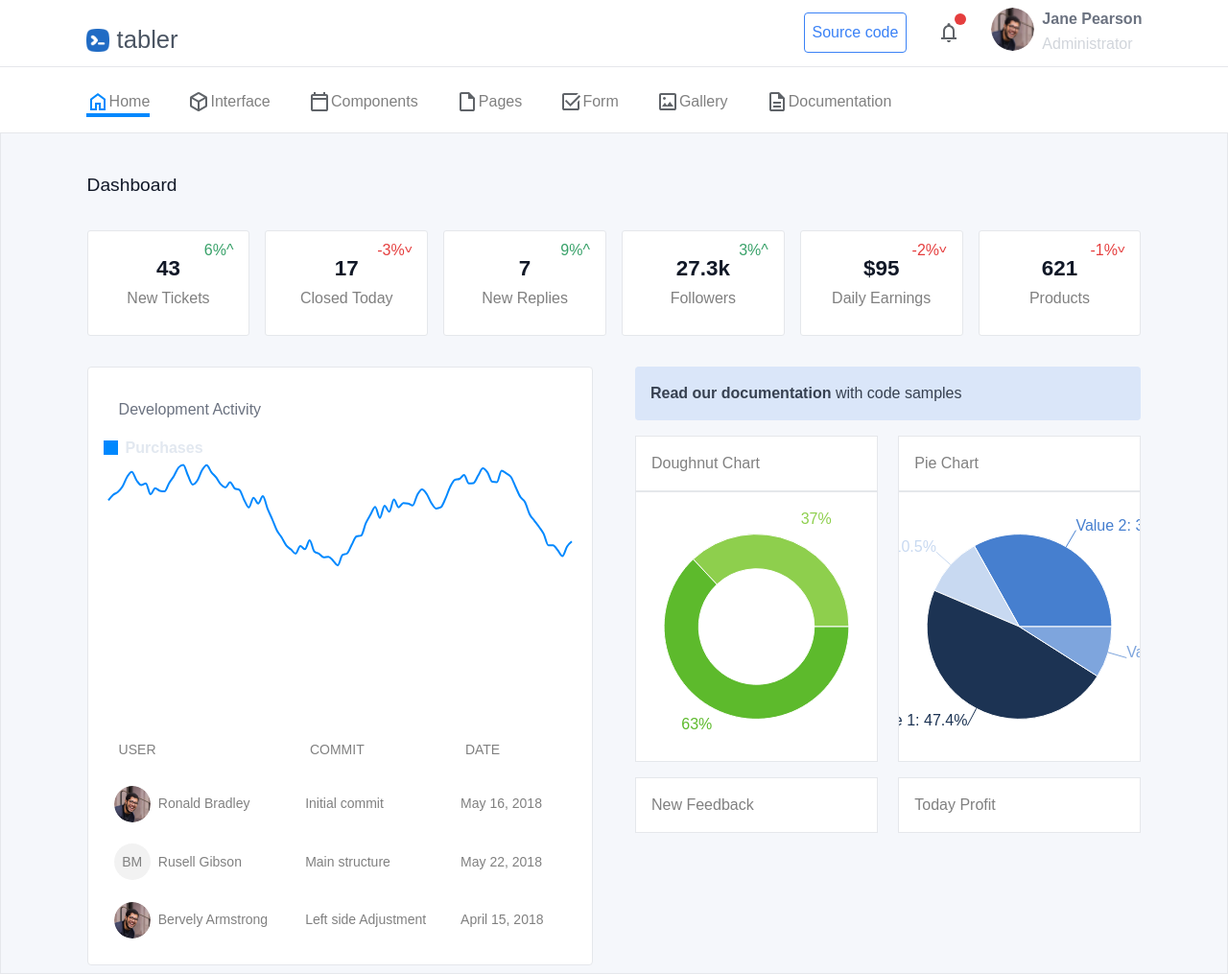
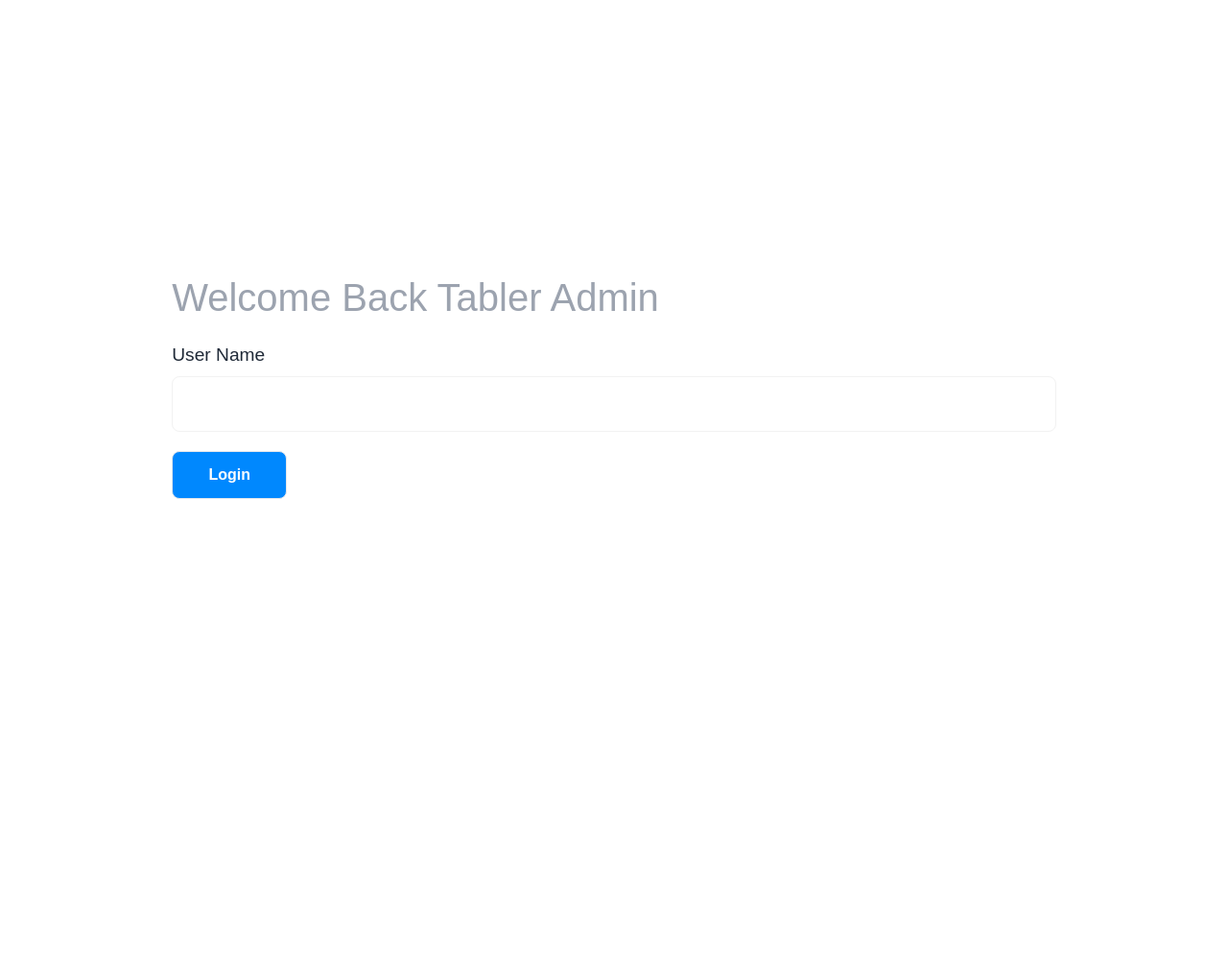
Before and after one commit to SoloBaChi/tabler, a React (Create React App) app: page / in a window 1280 px wide. Shown: the whole page at 96% size. After the commit the page ends 800 px from the top, so only its background shows below. Built offline with nearby package versions, Linux system fonts and the light colour scheme.

Commit message:
final commit for now

```diff
--- /dev/null
+++ b/src/components/AdminLogin.jsx
@@ -0,0 +1,55 @@
+import React, { useState } from 'react'
+import { useNavigate } from 'react-router-dom';
+import LoadingSpinner from './icons/LoadingSpinner';
+import { toast, Toaster } from "react-hot-toast";
+
+const AdminLogin = () => {
+    const navigate = useNavigate()
+    const[inputVal,setInputVal] = useState("");
+    const[loading,setLoading] = useState(false)
+
+    const addToLocalStorage = name => {
+        localStorage.setItem("admin_name",name)
+    };
+
+    const handleChange  = e => {
+        setInputVal(e.target.value)
+    }
+
+    const handleSubmit = (e) => {
+        e.preventDefault();
+        if(!inputVal){
+         return toast.error("Please Enter user name to Login");
+        }
+        setLoading(true)
+        addToLocalStorage(inputVal);
+
+        // Wait for seconds before login
+        setTimeout(()=> {
+        navigate("/dashboard");
+        setLoading(false);
+        },3000)
+        // setLoading(false)
+    }
+  return (
+    <div className="form-container flex justify-center items-center h-screen">
+        <Toaster position="top-center" reverseOrder={false}></Toaster>
+        <form onSubmit={handleSubmit} className='basis-[72%] m-auto'>
+            <h4 className='text-gray-400 mb-4'>Welcome Back Tabler Admin</h4>
+            <div className="form-field">
+                <label htmlFor="name" className='inline-block text-[1.2rem] font-[500] text-gray-800'>User Name</label>
+                <input className='rounded-[8px]' type="text" name='name' value={inputVal} onChange={handleChange}/>
+            </div>
+            <div className="text-left">
+                <button className='inline-block p-3 border font-[600] bg-[#0088FE] text-white rounded-[8px] w-[120px]'>
+                  {
+                   loading ? <LoadingSpinner/> : "Login"
+                  }
+                </button>
+            </div>
+        </form>
+    </div>
+  )
+}
+
+export default AdminLogin
--- a/src/components/Header/Navbar.jsx
+++ b/src/components/Header/Navbar.jsx
@@ -1,12 +1,28 @@
-import React from 'react'
-import SubNavLinks from './SubNavLinks'
+import React, { useEffect, useState } from 'react'
 import NotificationIcon from '../icons/NotificationIcon'
+import MenuBarIcon from '../icons/MenuBarIcon';
+import CloseIcon from '../icons/CloseIcon';
 
 const NavBar = () => {
+    const[userName,setUserName] = useState("");
+
+    useEffect(()=>{
+        const fetchUserName = () => {
+         const username = localStorage.getItem("admin_name");
+         setUserName(username)
+        }
+        fetchUserName()
+    },[])
+
+    const [toggleMenu,setToggleMenu] = useState(false);
+    const handleToggleMenu = () => {
+        setToggleMenu(prev => !prev)
+    }
+
   return (
     <>
     <section className="navbar-container">
-        <div className="flex lg:flex-row lg:items-end  lg:justify-between">
+        <div className="flex lg:flex-row items-center lg:items-end justify-between relative">
             <div className="flex-item">
                 <div className="flex items-center gap-x-2">
                     <div className="logo-container w-[24px] h-[24px]">
@@ -15,8 +31,27 @@
                     <h2 className='logo-text font-[500] text-[1rem] lg:text-[1.6rem] text-gray-600'>tabler</h2>
                 </div>
             </div>
-            <div className="flex-item">
-                <div className="flex gap-x-8 items-center">
+
+            <div className="flex-item md:hidden" >
+                <span
+                onClick={handleToggleMenu}
+                className='inline-block align-middle border rounded-[4px] cursor-pointer relative z-20'>
+                 <MenuBarIcon/>
+                </span>
+            </div>
+
+            <div
+              onClick={handleToggleMenu}
+              className={`${toggleMenu ? "block" : "hidden"}
+              flex-item md:block top-0 right-0 fixed md:static w-full md:w-auto bg-white z-30 h-screen md:h-auto `
+              }
+              >
+                <div className="flex relative py-16 px-2 md:p-0 justify-end md:justify-star gap-x-8 items-center">
+                    <span
+                    onClick={handleToggleMenu}
+                    className='close-icon inline-block align-middle md:hidden absolute top-4 left-4 cursor-pointer border border-gray-700 rounded-[50%]'>
+                        <CloseIcon/>
+                    </span>
                     <div className="flex-item">
                         <button className='inline-block border border-blue-500 p-2 rounded-[4px] text-blue-500'>Source code</button>
                     </div>
@@ -29,7 +64,7 @@
                             <img src={`/assets/user-profile.png`} alt="profile" />
                         </div>
                         <div className="details">
-                            <h4 className='text-[1rem] font-bold text-gray-500'>Jane Pearson</h4>
+                            <h4 className='text-[1rem] font-bold text-gray-500 capitalize'>{userName}</h4>
                             <p className='text-gray-300'>Administrator</p>
                         </div>
                     </div>
--- a/src/components/Home/Home.jsx
+++ b/src/components/Home/Home.jsx
@@ -4,6 +4,7 @@
 import DoughnutPieView from './DoughnutChat';
 import PurchasesWaveformChart from './PurchaseWaveForm';
 import UserTableData from './UserTableData';
+import Header from '../Header/Header';
 
 const Home = () => {
  const cardData = [
@@ -39,6 +40,8 @@
   },
  ];
   return (
+     <>
+      <Header/>
     <section className='bg-[#f5f7fb] border border-gray-200'>
        <div className="mb-8">
        <h4 className='text-[1.2rem] text-gray-900 my-8'>Dashboard</h4>
@@ -83,6 +86,7 @@
         </div>
        </div>
     </section>
+    </>
   )
 }
 
--- a/src/components/Home/UserTableData.jsx
+++ b/src/components/Home/UserTableData.jsx
@@ -1,6 +1,15 @@
-import React from 'react'
+import React, { useEffect, useState } from 'react'
 
 const UserTableData = () => {
+ const[userName,setUserName] = useState("");
+
+    useEffect(()=>{
+        const fetchUserName = () => {
+         const username = localStorage.getItem("admin_name");
+         setUserName(username)
+        }
+        fetchUserName()
+    },[])
   return (
     <div className='table-container'>
         <table className='w-full'>
@@ -15,10 +24,10 @@
                 <tr>
                     <td>
                         <div className="flex items-center gap-2">
-                        <span className="icon-container">
+                        <span className="icon-container overflow-hidden">
                         <img src={`/assets/user-profile.png`} alt="user" />
                         </span>
-                        <span>Ronald Bradley</span>
+                        <span className='capitalize'>{userName}</span>
                         </div>
                     </td>
                     <td>Initial commit</td>
@@ -27,7 +36,7 @@
                 <tr>
                     <td>
                         <div className="flex items-center gap-2">
-                        <span className="icon-container">
+                        <span className="icon-container overflow-hidden">
                         {/* <img src={`/assets/user-profile.png`} alt="user" /> */}
                         BM
                         </span>
@@ -40,10 +49,10 @@
                 <tr>
                     <td>
                         <div className="flex items-center gap-2">
-                        <span className="icon-container">
-                        <img src={`/assets/user-profile.png`} alt="user" />
+                        <span className="icon-container overflow-hidden">
+                        <img src={`/assets/profile-image.jpg`} alt="user" />
                         </span>
-                        <span>Bervely Armstrong</span>
+                        <span>Solomon Joboson</span>
                         </div>
                     </td>
                     <td>Left side Adjustment</td>
--- a/src/components/Main.jsx
+++ b/src/components/Main.jsx
@@ -1,15 +1,15 @@
 import React from 'react'
 import { BrowserRouter as Router, Routes, Route } from "react-router-dom";
 import Home from './Home/Home';
-import Header from './Header/Header';
+import AdminLogin from './AdminLogin';
 
 
 const Main = () => {
   return (
   <Router>
-     <Header/>
     <Routes>
-        <Route path='/' element={<Home/>}/>
+        <Route path='/' element={<AdminLogin/>}/>
+        <Route path='dashboard' element={<Home/>}/>
     </Routes>
   </Router>
   )
--- a/src/components/TabSelector/TabSelector.jsx
+++ b/src/components/TabSelector/TabSelector.jsx
@@ -1,4 +1,4 @@
-import React, { act } from 'react'
+import React from 'react'
 import { Link } from 'react-router-dom'
 
 function TabSelector({
--- a/src/components/icons/HomeIcon.jsx
+++ b/src/components/icons/HomeIcon.jsx
@@ -2,7 +2,7 @@
 
 const HomeIcon = () => {
   return (
-<svg xmlns="http://www.w3.org/2000/svg" height="24px" viewBox="0 -960 960 960" width="24px" fill="#5f6368"><path d="M240-200h120v-240h240v240h120v-360L480-740 240-560v360Zm-80 80v-480l320-240 320 240v480H520v-240h-80v240H160Zm320-350Z"/></svg>
+  <svg xmlns="http://www.w3.org/2000/svg" height="24px" viewBox="0 -960 960 960" width="24px" fill="#5f6368"><path d="M240-200h120v-240h240v240h120v-360L480-740 240-560v360Zm-80 80v-480l320-240 320 240v480H520v-240h-80v240H160Zm320-350Z"/></svg>
   )
 }
 
--- /dev/null
+++ b/src/components/icons/LoadingSpinner.jsx
@@ -0,0 +1,24 @@
+import React from "react";
+
+function LoadingSpinner(props) {
+  return (
+    <span className="spin-container">
+      <svg
+        width="13"
+        height="14"
+        viewBox="0 0 13 14"
+        fill="none"
+        xmlns="http://www.w3.org/2000/svg"
+        className="spinner"
+      >
+        <path
+          d="M4.38798 12.616C3.36313 12.2306 2.46328 11.5721 1.78592 10.7118C1.10856 9.85153 0.679515 8.82231 0.545268 7.73564C0.411022 6.64897 0.576691 5.54628 1.02433 4.54704C1.47197 3.54779 2.1845 2.69009 3.08475 2.06684C3.98499 1.4436 5.03862 1.07858 6.13148 1.01133C7.22435 0.944078 8.31478 1.17716 9.28464 1.68533C10.2545 2.19349 11.0668 2.95736 11.6336 3.89419C12.2004 4.83101 12.5 5.90507 12.5 7"
+          stroke="white"
+        />
+      </svg>
+    </span>
+
+  );
+}
+
+export default LoadingSpinner;
--- a/src/components/icons/deleteIcon.jsx
+++ b/src/components/icons/deleteIcon.jsx
@@ -1,9 +1,9 @@
 import React from 'react'
 
-const deleteIcon = () => {
+const DeleteIcon = () => {
   return (
     <svg xmlns="http://www.w3.org/2000/svg" height="24px" viewBox="0 -960 960 960" width="24px" fill="#5f6368"><path d="M280-120q-33 0-56.5-23.5T200-200v-520h-40v-80h200v-40h240v40h200v80h-40v520q0 33-23.5 56.5T680-120H280Zm400-600H280v520h400v-520ZM360-280h80v-360h-80v360Zm160 0h80v-360h-80v360ZM280-720v520-520Z"/></svg>
   )
 }
 
-export default deleteIcon
+export default DeleteIcon
--- a/src/styles/boilerplate.css
+++ b/src/styles/boilerplate.css
@@ -164,7 +164,6 @@
   .form-field label {
     text-transform: capitalize;
     margin-bottom: 0.45rem;
-    font-weight: 400;
     display: block;
   }
   .form-field input,
@@ -172,11 +171,14 @@
   .form-field select{
     width: 100%;
     padding: 1rem;
-    border-radius:4px;
-    border: none;
+    border:1px solid #f2f2f2;
     box-shadow: none;
     outline: none;
     font-size:1rem;
+    transition:0.5s ease;
+  }
+  .form-field input:focus{
+  border:2px solid #0088FE;
   }
   input[type="number"]::-webkit-inner-spin-button {
     appearance: none;
```
